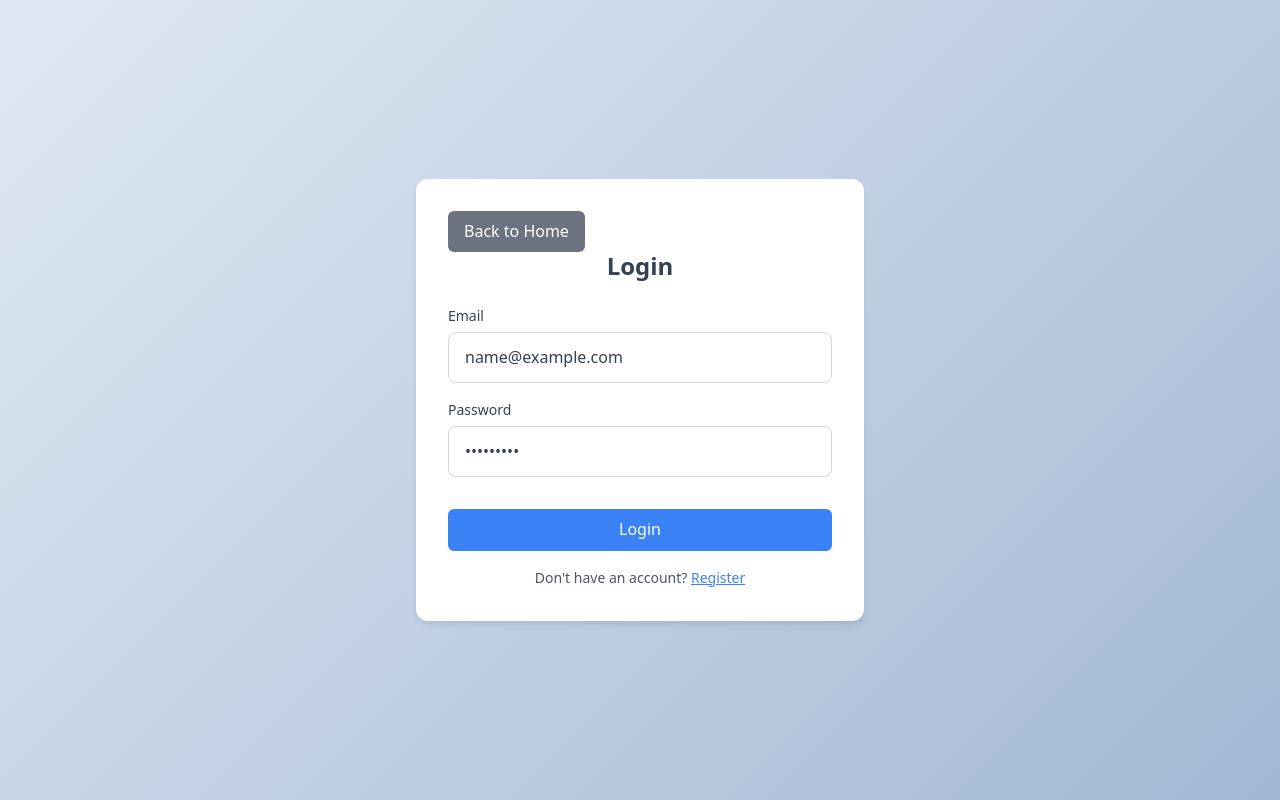
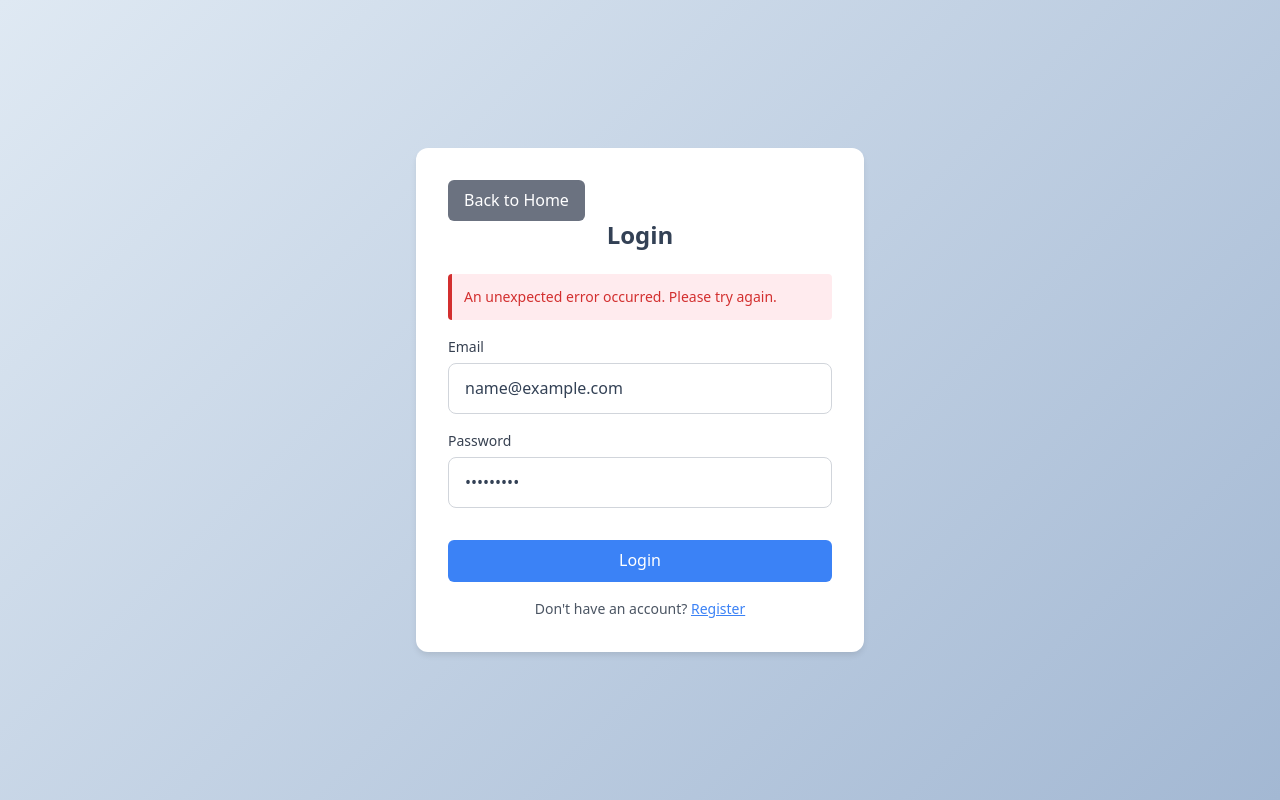
Before and after one commit to ihamzaihsan/loop-2.0-social-network, a Next.js app in the folder frontend/: page /login in a window 1280 px wide. Both pictures are taken after typing "name@example.com", "Sample123" into the empty fields and a click on the button "Login". Built offline with nearby package versions, Linux system fonts and the light colour scheme; no server answers.

Commit message:
show an error message if the email or the password is wrong

```diff
--- a/frontend/app/login/login.css
+++ b/frontend/app/login/login.css
@@ -116,3 +116,14 @@
 .text-link:hover {
     color: #2563eb;
 }
+
+.error-message {
+  background-color: #ffebee;
+  color: #d32f2f;
+  padding: 12px;
+  border-radius: 4px;
+  margin-bottom: 16px;
+  font-size: 14px;
+  border-left: 4px solid #d32f2f;
+  animation: fadeIn 0.3s ease-in-out;
+}
--- a/frontend/app/login/page.tsx
+++ b/frontend/app/login/page.tsx
@@ -12,6 +12,7 @@ export default function Login() {
     password: ''
   })
   const [loading, setLoading] = useState(true)
+  const [error, setError] = useState('')
 
   useEffect(() => {
     redirectBasedOnSession(router, false).finally(() => {
@@ -21,6 +22,7 @@ export default function Login() {
 
   const handleSubmit = async (e: React.FormEvent) => {
     e.preventDefault()
+    setError('')
 
     try {
       const response = await fetch('http://localhost:8080/login', {
@@ -32,18 +34,21 @@ export default function Login() {
         credentials: 'include'
       })
 
+      const data = await response.json();
+
       if (response.ok) {
         // Get the token from the response
-        const data = await response.json();
         if (data.token) {
           localStorage.setItem('sessionToken', data.token);
         }
         router.push('/home')
       } else {
-        console.log('Error logging in')
+        // Display the error message from the server
+        setError(data.error || 'Login failed. Please try again.');
       }
     } catch (error) {
       console.error('Login failed:', error)
+      setError('An unexpected error occurred. Please try again.');
     }
   }
 
@@ -61,6 +66,9 @@ export default function Login() {
         </div>
 
         <h2 className="form-title">Login</h2>
+
+        {/* Display error message if there is one */}
+        {error && <div className="error-message">{error}</div>}
 
         <form onSubmit={handleSubmit}>
           <div className="form-group">
```
Also changed, not shown: 3 other files (tests, documents, lock files or other folders).
